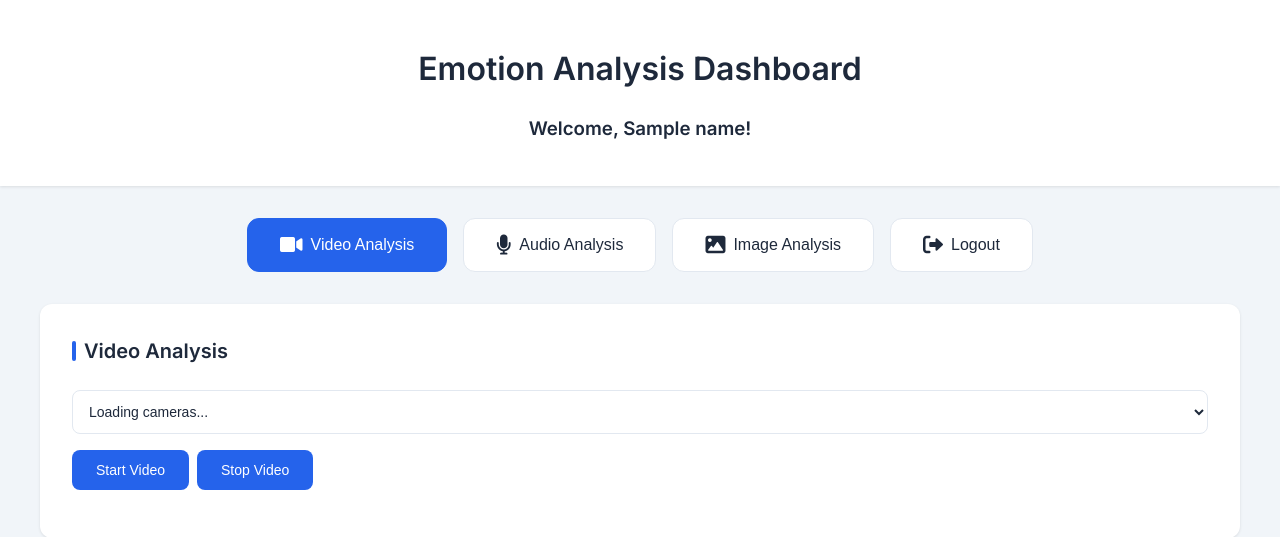
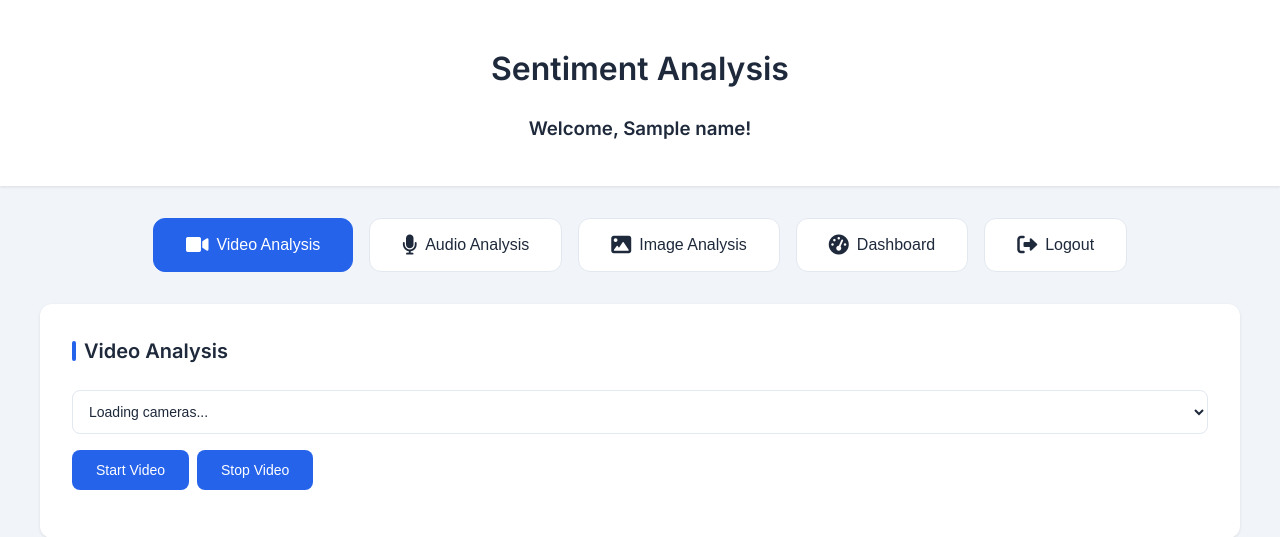
Before and after one commit to maryeete/Senior-Project, a Flask app: template app/templates/index.html in a window 1280 px wide. Shown: the top 537 px of the page. Run offline with Flask 3, Linux system fonts and the light colour scheme; the template is opened without the code that fills it: most values are stand-ins (such as "Sample title", 1, 10 or a date in 2020).

Commit message:
minor correction

```diff
--- a/app/templates/index.html
+++ b/app/templates/index.html
@@ -342,7 +342,7 @@
 </head>
 <body>
     <div class="header">
-        <h1>Emotion Analysis Dashboard</h1>
+        <h1>Sentiment Analysis</h1>
         <h3 class="h4">Welcome, {{ name }}!</h3>
     </div>
 
@@ -358,6 +358,10 @@
         <button class="analysis-button" onclick="showSection('image-section')">
             <i class="fas fa-image"></i>
             Image Analysis
+        </button>
+        <button class="analysis-button" onclick="window.location.href='/dashboard';">
+            <i class="fas fa-tachometer-alt"></i>
+            Dashboard
         </button>
         <button class="analysis-button" onclick="window.location.href='/logout';">
             <i class="fas fa-sign-out-alt"></i>
```
